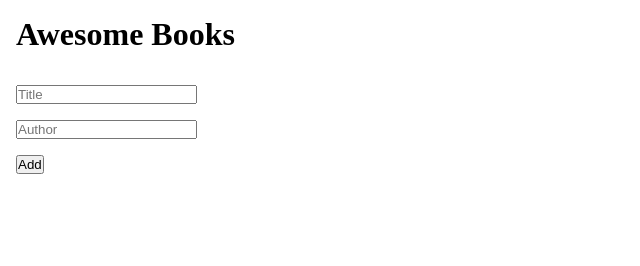
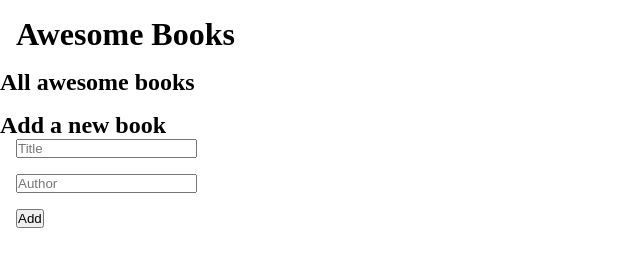
Before and after one commit to skyv26/awesome-book, a website: page index.html in a window 1280 px wide. Shown: the whole page, without its empty margins (0-640 px from the left). Drawn offline with Linux system fonts and the light colour scheme.

Commit message:
update `html` skeleton

```diff
--- a/index.html
+++ b/index.html
@@ -14,16 +14,20 @@
 
   <main class="main">
     <div class="book-store">
-
+      <section class="section books-view_section">
+        <h2 class="heading">All awesome books</h2>
         <ul class="uList">
         </ul>
+      </section>
 
+      <section class="section books-add_section">
+        <h2 class="heading">Add a new book</h2>
         <form class="input-form">
           <input type="text" class="form-title inputs" placeholder="Title" aria-label="enter the book title" />
           <input type="text" class="form-author inputs" placeholder="Author" aria-label="enter the book author's name" />
           <input type="submit" class="inputs" value="Add" aria-label="add the new book" />
         </form>
-
+      </section>
     </div>
   </main>
 
```
Lines whose indentation alone changed are shown as unchanged.
